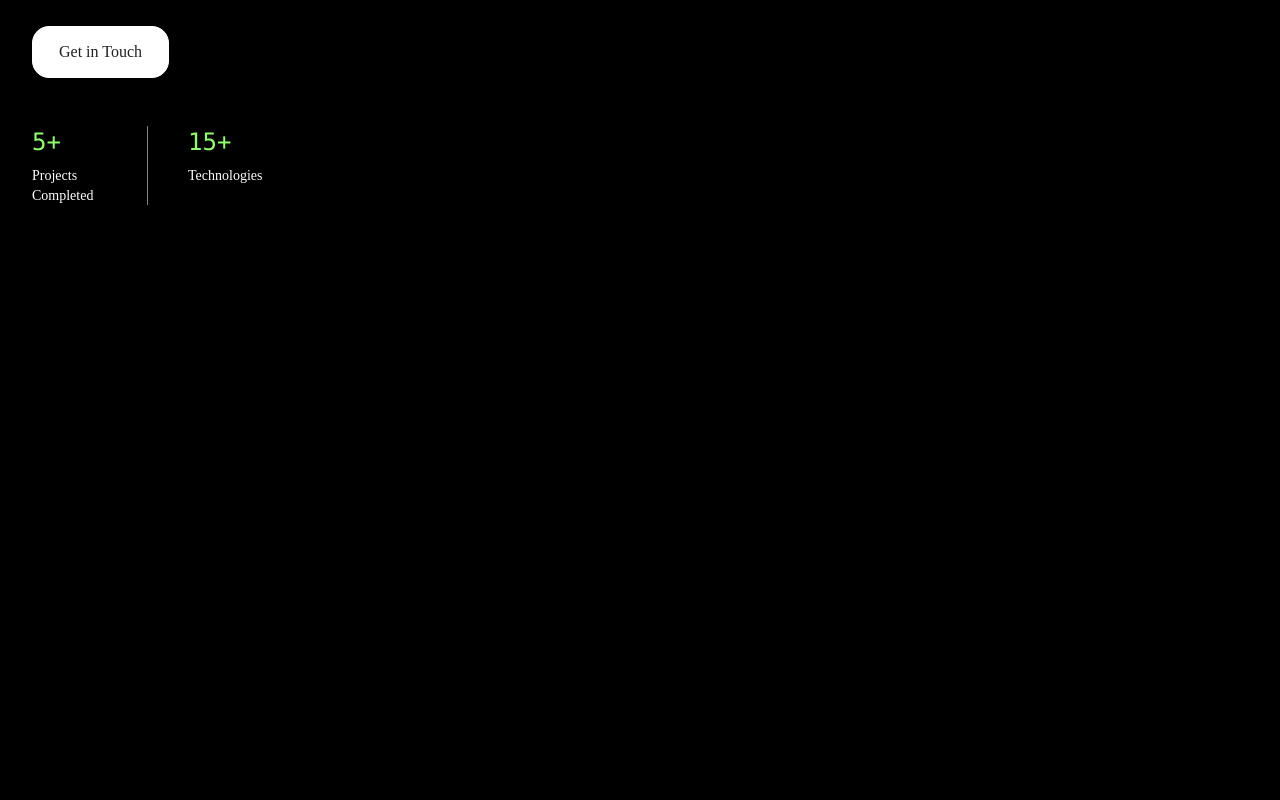
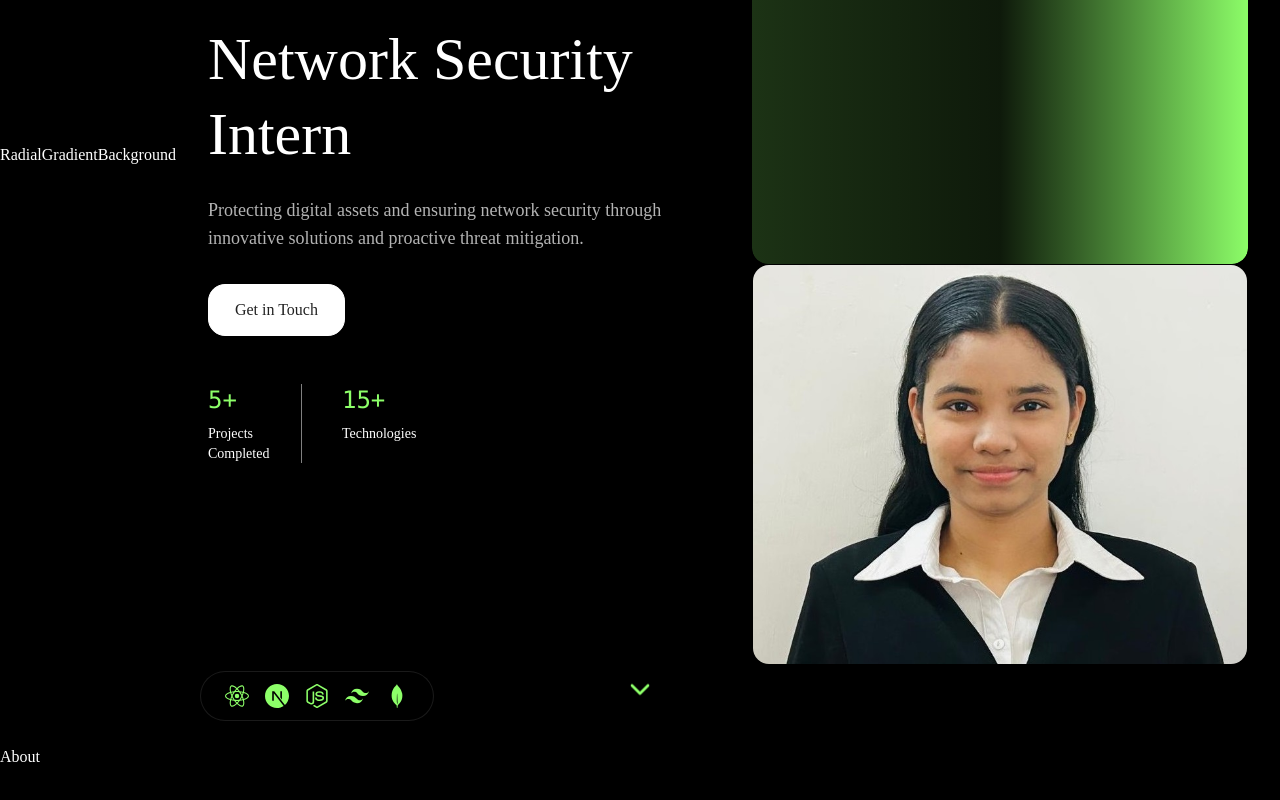
Before and after one commit to goagoonewardena/portfolio, a React (Vite) app in the folder myportfolio/: page / in a window 1280 px wide. Shown: the part 436-1236 px from the top of the page. Built offline with nearby package versions, Linux system fonts and the light colour scheme.

Commit message:
Modified the layout for the profile image

```diff
--- a/myportfolio/src/App.jsx
+++ b/myportfolio/src/App.jsx
@@ -1,6 +1,7 @@
 import React from 'react';
 import Navbar from './components/layout/Navbar';
 import Hero from './components/sections/Hero';
+import About from './components/sections/About';
 
 const App = () => {
   return (
@@ -8,6 +9,7 @@
       <Navbar />
       <main>
         <Hero/>
+        <About />
       </main>
     </div>
   );
--- a/myportfolio/src/components/backgrounds/RadialGradientBackground.jsx
+++ b/myportfolio/src/components/backgrounds/RadialGradientBackground.jsx
@@ -1,6 +1,13 @@
 import React from 'react';
 
-const RadialGradientBackground = () => {
+const RadialGradientBackground = ({ variant = 'hero', gradient = [] }) => {
+  const variants = {
+    hero: [
+
+
+    ]
+  }
+
   return (
     <div>RadialGradientBackground</div>
   );
--- /dev/null
+++ b/myportfolio/src/components/sections/About.jsx
@@ -0,0 +1,9 @@
+import React from 'react';
+
+const About = () => {
+    return(
+        <div>About</div>
+    )
+}
+
+export default About;
--- a/myportfolio/src/components/sections/Hero.jsx
+++ b/myportfolio/src/components/sections/Hero.jsx
@@ -9,7 +9,8 @@
 const Hero = () => {
   return (
     <section className="relative min-h-screen flex items-center overflow-hidden bg-black">
-      {/* <RadialGradientBackground variant="hero"/> */}
+      <RadialGradientBackground variant="hero"/>
+
       {/* Content Container */}
       <div className="relative z-10 max-w-7xl mx-auto px-4 sm:px-6 lg:px-8 py-20 w-full">
         <div className="grid grid-cols-1 lg:grid-cols-2 gap-12 items-center">
@@ -62,8 +63,61 @@
               </div>
             </FadeIn>
           </div>
+          {/* Right Column - My Image */}
+          <FadeIn delay={200}>
+            <div className="relative ">
+              <div className="relative overflow-hidden rounded-2xl aspect-4/5 max-w-[500px] ml-auto group">
+                <div className="absolute inset-0 rounded-2xl overflow-hidden">
+                  <div className="absolute inset-[-2px] bg-linear-to-r from-primary/20 via-primary/10 to-primary animate-spin-slow rounded-2xl"></div>
+                </div>
+              </div>
+            </div>
+            {/* image Container */}
+            <div className="relative rounded-2xl overflow-hidden m-[1px] h-[calc(100%-2px)]">
+              <img
+                src="/gethmi.jpg"
+                alt="Developer at work"
+                className="w-full h-full object-cover"
+              />
+            </div>
+
+            {/* Technology Logos*/}
+            <div className="absolute bottom-6 left-6 z-20">
+              <FadeIn delay={500}>
+                <div className="flex items-center gap-4 bg-black/40 backdrop-blur-sm border border-white/10 rounded-full px-6 py-3">
+                  <div className="w-6 h-6 flex items-center justify-center hover:scale-110 transition-transform duration-300">
+                    <SiReact className="w-full h-full text-primary"/>
+                  </div>
+
+                  <div className="w-6 h-6 flex items-center justify-center hover:scale-110 transition-transform duration-300">
+                    <SiNextdotjs className="w-full h-full text-primary"/>
+                  </div>
+
+                  <div className="w-6 h-6 flex items-center justify-center hover:scale-110 transition-transform duration-300">
+                    <SiNodedotjs className="w-full h-full text-primary"/>
+                  </div>
+
+                  <div className="w-6 h-6 flex items-center justify-center hover:scale-110 transition-transform duration-300">
+                    <SiTailwindcss className="w-full h-full text-primary"/>
+                  </div>
+
+                  <div className="w-6 h-6 flex items-center justify-center hover:scale-110 transition-transform duration-300">
+                    <SiMongodb className="w-full h-full text-primary"/>
+                  </div>
+                </div>
+              </FadeIn>
+            </div>
+          </FadeIn>
         </div>
       </div>
+
+      {/* Scroll Indicator */}
+      <button
+        onClick={() => scrollToSection('about')}
+        className="absolute bottom-8 left-1/2 -translate-x-1/2 animate-bounce"
+      >
+        <ChevronDown className="w-8 h-8 text-primary"/>
+      </button>
     </section>
 
   )
```
